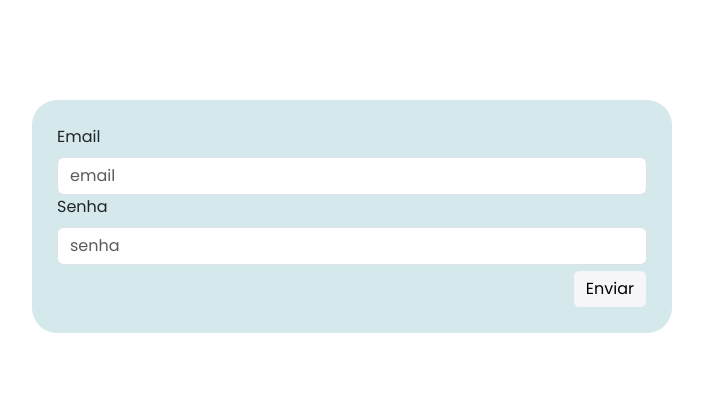
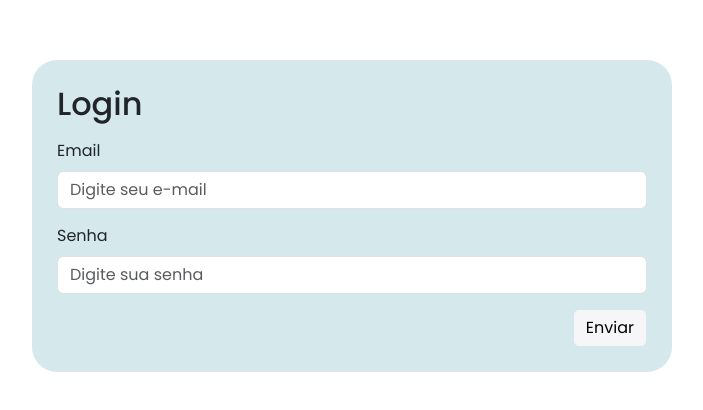
Before and after one commit to nestorjunior/list.me, a React (Vite) app: page /login in a window 1280 px wide. Shown: the part 184-594 px from the top of the page, without its empty margins (288-991 px from the left). Built offline with nearby package versions, Linux system fonts and the light colour scheme.

Commit message:
fix: adjust login component

```diff
--- a/src/components/Login/Login.tsx
+++ b/src/components/Login/Login.tsx
@@ -71,15 +71,17 @@ export function Login () {
   return (
     <div className="d-flex justify-content-center align-items-center vh-100 login-wb">
       <form onSubmit={handleSubmit} className="w-50">
+			<h2 style={{marginBottom: '15px'}}>Login</h2>
         <div className="formBasicEmail">
           <label className='form-label'>Email</label>
           <input
 						className='form-control'
             type="text"
-            placeholder="email"
+            placeholder="Digite seu e-mail"
             value={email}
             onChange={(e) => setEmail(e.target.value)}
             required
+						style={{marginBottom: '15px'}}
           />
         </div>
 
@@ -88,10 +90,11 @@ export function Login () {
           <input
 						className='form-control'
             type="password"
-            placeholder="senha"
+            placeholder="Digite sua senha"
             value={password}
             onChange={(e) => setPassword(e.target.value)}
             required
+						style={{marginBottom: '15px'}}
           />
         </div>
 
```
